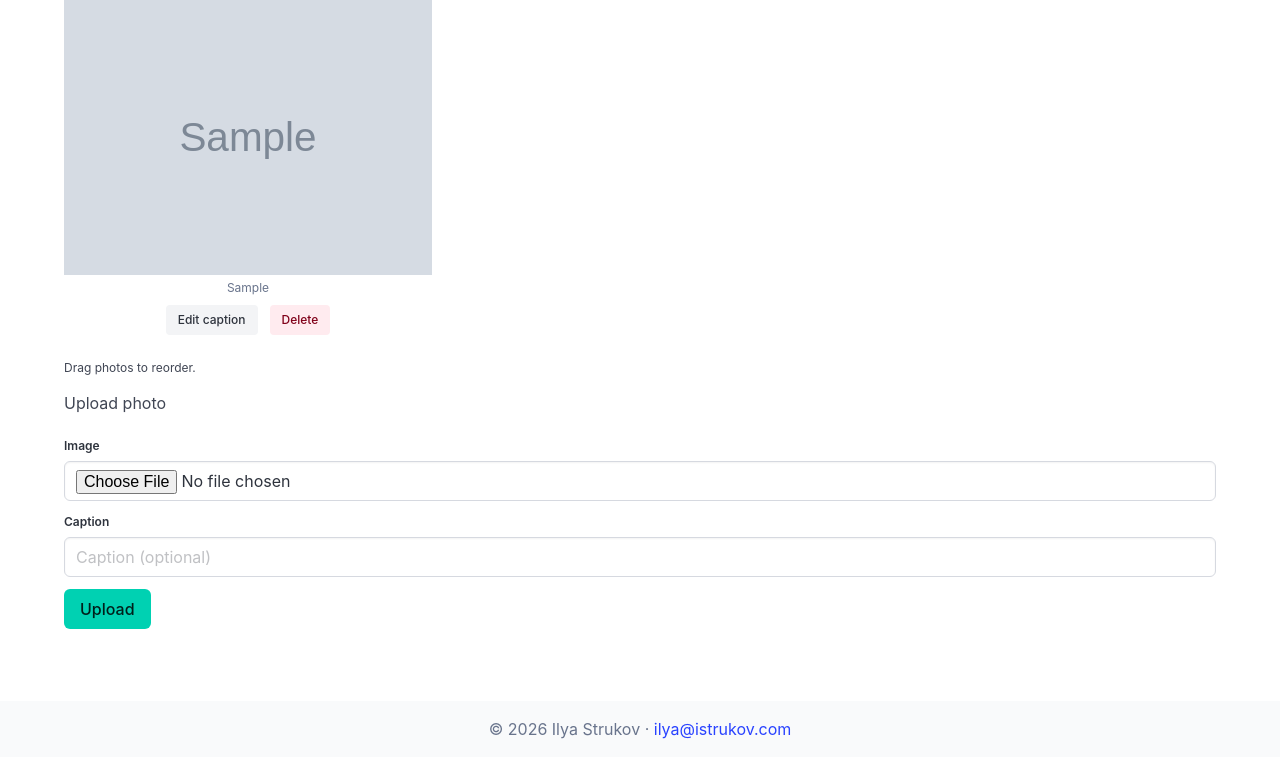
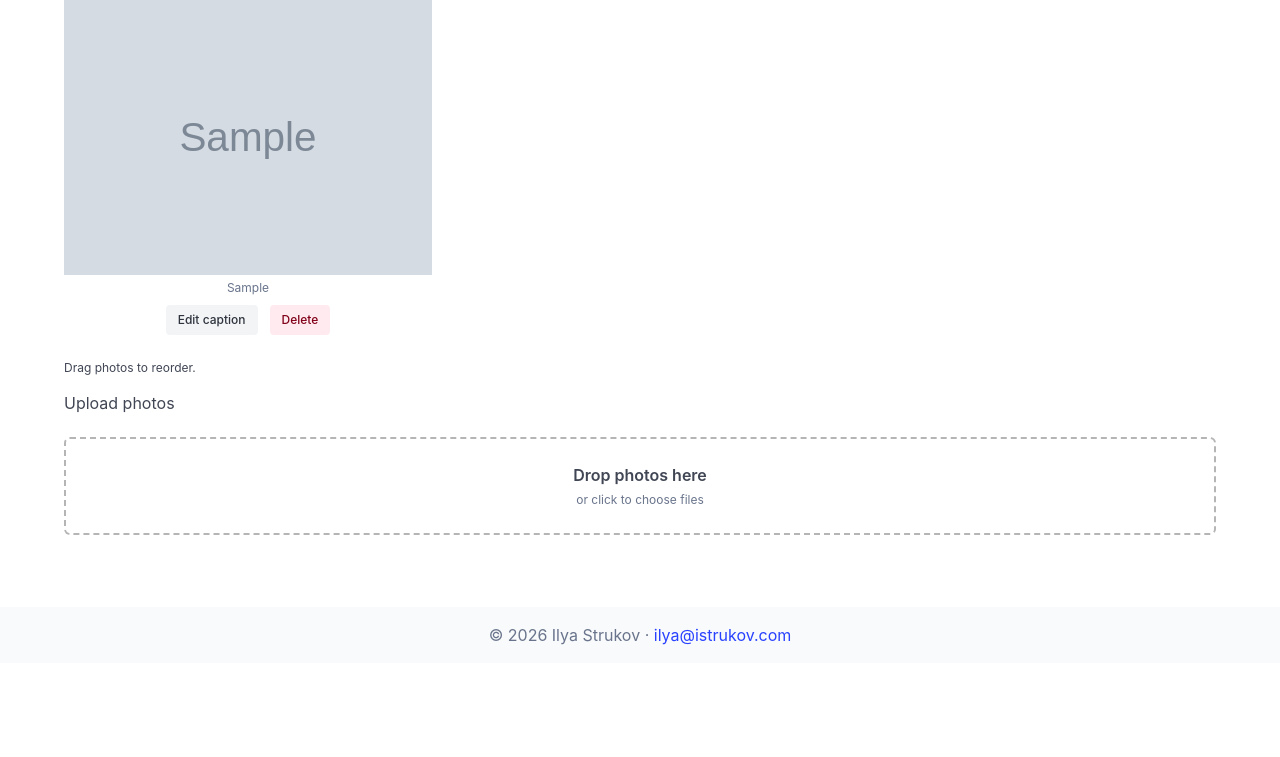
Before and after one commit to iley/restaurants, a Django app: a page that uses restaurants/templates/restaurants/_photos_section.html in a window 1280 px wide. Shown: the part 1264-2021 px from the top of the page. After the commit the page ends 1909 px from the top, so only its background shows below. Run offline with Django 5.2, Linux system fonts and the light colour scheme; a user stored in the database is signed in; tables that the repository leaves empty hold one stand-in row (values such as "Sample post"); grey boxes marked "Sample" are stand-in pictures.

Commit message:
Drop area for photos

```diff
--- a/restaurants/templates/restaurants/_photos_section.html
+++ b/restaurants/templates/restaurants/_photos_section.html
@@ -10,7 +10,7 @@
     <p class="has-text-grey mb-4">No photos yet.</p>
   {% endif %}
 
-  <h3 class="subtitle is-6 mt-4">Upload photo</h3>
+  <h3 class="subtitle is-6 mt-4">Upload photos</h3>
   <form id="photo-upload-form"
         hx-post="{% url 'photo_upload' city_slug=city.slug pk=restaurant.pk %}"
         hx-target="#photos-section"
@@ -19,39 +19,68 @@
         enctype="multipart/form-data">
     {% csrf_token %}
     <div class="field">
-      <label class="label is-small">Image</label>
-      <div class="control">
-        <input type="file" name="image" class="input" accept="image/*" required>
+      <div id="photo-drop-zone" class="photo-drop-zone">
+        <input type="file"
+               id="photo-drop-input"
+               name="image"
+               accept="image/*"
+               multiple
+               class="photo-drop-input">
+        <label for="photo-drop-input" class="photo-drop-label">
+          <span class="has-text-weight-semibold">Drop photos here</span>
+          <span class="has-text-grey is-size-7">or click to choose files</span>
+        </label>
       </div>
       {% if photo_form.image.errors %}
         <p class="help is-danger">{{ photo_form.image.errors|join:", " }}</p>
       {% endif %}
     </div>
-    <div class="field">
-      <label class="label is-small">Caption</label>
-      <div class="control">
-        <input type="text"
-               name="caption"
-               class="input"
-               value="{{ photo_form.caption.value|default_if_none:'' }}"
-               placeholder="Caption (optional)"
-               maxlength="200">
-      </div>
-      {% if photo_form.caption.errors %}
-        <p class="help is-danger">{{ photo_form.caption.errors|join:", " }}</p>
-      {% endif %}
-    </div>
+    <noscript>
       <div class="field">
         <div class="control">
           <button type="submit" class="button is-primary">Upload</button>
         </div>
       </div>
+    </noscript>
   </form>
+
+  <style>
+    .photo-drop-zone {
+      position: relative;
+      border: 2px dashed #b5b5b5;
+      border-radius: 6px;
+      padding: 1.5rem;
+      text-align: center;
+      transition: border-color 0.15s, background-color 0.15s;
+    }
+    .photo-drop-zone.is-dragover {
+      border-color: #3273dc;
+      background-color: #eef3ff;
+    }
+    .photo-drop-input {
+      position: absolute;
+      inset: 0;
+      width: 100%;
+      height: 100%;
+      opacity: 0;
+      cursor: pointer;
+    }
+    .photo-drop-label {
+      display: flex;
+      flex-direction: column;
+      gap: 0.25rem;
+      pointer-events: none;
+    }
+    #photo-upload-form.is-uploading .photo-drop-zone {
+      opacity: 0.6;
+      pointer-events: none;
+    }
+  </style>
 
   <script>
     (function () {
       const grid = document.getElementById("photos-grid");
-      if (!grid) return;
+      if (grid) {
         let dragged = null;
         // Delegate listeners to the grid so cards swapped in via HTMX (e.g. after
         // an inline caption save) still participate in drag-and-drop.
@@ -116,6 +145,61 @@
             })
             .catch(refreshSection);
         }
+      }
+
+      const form = document.getElementById("photo-upload-form");
+      const zone = document.getElementById("photo-drop-zone");
+      const input = document.getElementById("photo-drop-input");
+      if (!form || !zone || !input) return;
+
+      // Only react to drags carrying files — ignore the grid's reorder drags
+      // that bubble up to the document.
+      function hasFiles(e) {
+        return Array.from(e.dataTransfer.types || []).includes("Files");
+      }
+
+      ["dragenter", "dragover"].forEach(function (type) {
+        zone.addEventListener(type, function (e) {
+          if (!hasFiles(e)) return;
+          e.preventDefault();
+          e.dataTransfer.dropEffect = "copy";
+          zone.classList.add("is-dragover");
+        });
+      });
+      ["dragleave", "dragend"].forEach(function (type) {
+        zone.addEventListener(type, function (e) {
+          if (e.target === zone) zone.classList.remove("is-dragover");
+        });
+      });
+      zone.addEventListener("drop", function (e) {
+        if (!hasFiles(e)) return;
+        e.preventDefault();
+        zone.classList.remove("is-dragover");
+        const images = Array.from(e.dataTransfer.files).filter(function (f) {
+          return f.type.startsWith("image/");
+        });
+        if (!images.length) return;
+        const dt = new DataTransfer();
+        images.forEach(function (f) { dt.items.add(f); });
+        input.files = dt.files;
+        submit();
+      });
+
+      // Auto-submit when files are picked via the file dialog.
+      input.addEventListener("change", function () {
+        if (input.files && input.files.length) submit();
+      });
+
+      function submit() {
+        form.classList.add("is-uploading");
+        if (window.htmx) {
+          window.htmx.trigger(form, "submit");
+        } else {
+          form.submit();
+        }
+      }
+      // HTMX swaps #photos-section on success, replacing this script entirely,
+      // so we don't need to clear is-uploading ourselves.
     })();
   </script>
 </div>
--- a/restaurants/views.py
+++ b/restaurants/views.py
@@ -255,18 +255,34 @@ def restaurant_photos_section(request, city_slug, pk):
 def photo_upload(request, city_slug, pk):
     city = get_object_or_404(City, slug=city_slug, hidden=False)
     restaurant = get_object_or_404(Restaurant, pk=pk, city=city, hidden=False)
-    form = PhotoForm(request.POST, request.FILES)
-    if form.is_valid():
-        photo = form.save(commit=False)
-        photo.restaurant = restaurant
-        # Place new photos at the end of the existing order. Single-user app, so
-        # concurrent uploads aren't a real concern; if two ever did race and
-        # collide on `order`, the user can fix it via drag/drop reorder.
-        last = restaurant.photos.aggregate(models.Max("order"))["order__max"]
-        photo.order = 0 if last is None else last + 1
-        photo.save()
-        return _render_photos_section(request, city, restaurant)
-    return _render_photos_section(request, city, restaurant, photo_form=form)
+    files = request.FILES.getlist("image")
+    # Caption only applies to single-file uploads; bulk drops set captions later
+    # via the per-card "Edit caption" button.
+    caption = request.POST.get("caption", "") if len(files) <= 1 else ""
+
+    last = restaurant.photos.aggregate(models.Max("order"))["order__max"]
+    next_order = 0 if last is None else last + 1
+
+    # Validate each file through PhotoForm so ImageField rejects non-images.
+    # Save the valid ones; if every file is invalid, re-render with the form's
+    # errors so the user sees a message.
+    last_invalid_form = None
+    saved_any = False
+    for f in files:
+        form = PhotoForm({"caption": caption}, {"image": f})
+        if form.is_valid():
+            photo = form.save(commit=False)
+            photo.restaurant = restaurant
+            photo.order = next_order
+            photo.save()
+            next_order += 1
+            saved_any = True
+        else:
+            last_invalid_form = form
+
+    if not saved_any and last_invalid_form is not None:
+        return _render_photos_section(request, city, restaurant, photo_form=last_invalid_form)
+    return _render_photos_section(request, city, restaurant)
 
 
 @staff_member_required
```
Also changed, not shown: restaurants/tests/test_main.py (+45 -0 lines), README.md. Lines whose indentation alone changed are shown as unchanged.
